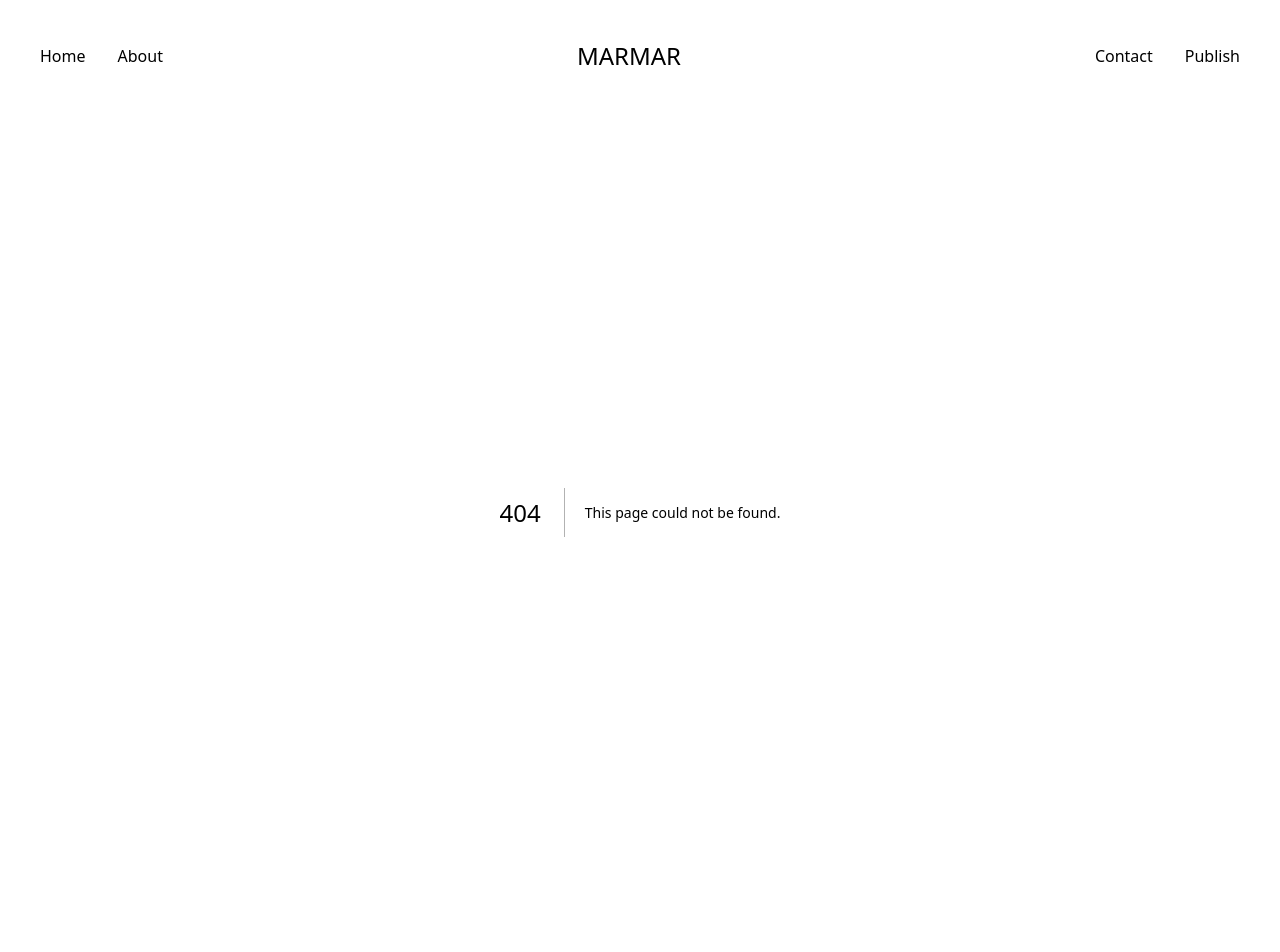
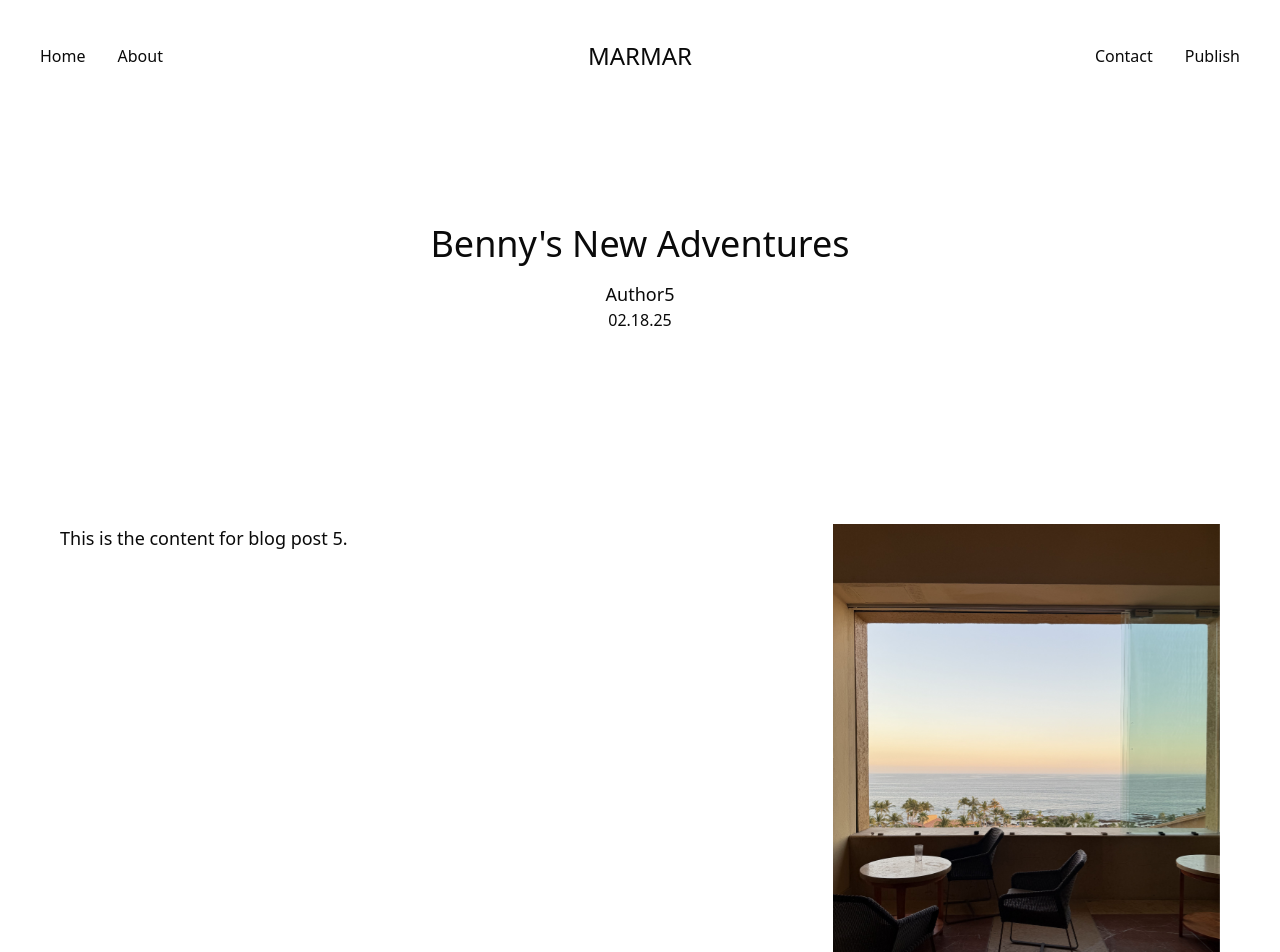
Before and after one commit to marianneliuu/blog, a Next.js app: page /blogs/bennys-new-adventures in a window 1280 px wide. Before the commit this address had no page. Shown: the top 952 px of the page. Before the commit the page ends 912 px from the top, so only its background shows below. Built offline with nearby package versions, Linux system fonts and the light colour scheme.

Commit message:
Created blog page

```diff
--- /dev/null
+++ b/src/app/blogs/[slug]/page.tsx
@@ -0,0 +1,43 @@
+import { blogData } from "@/blog-data";
+import Image from "next/image";
+
+interface BlogProps {
+  params: { slug: string };
+}
+
+function formatDate(date: Date) {
+  let mm = String(date.getMonth() + 1).padStart(2, "0"); // Months are 0-based
+  let dd = String(date.getDate()).padStart(2, "0");
+  let yy = String(date.getFullYear()).slice(-2);
+
+  return `${mm}.${dd}.${yy}`;
+}
+
+export default async function Blog(props: BlogProps) {
+  const { slug } = await props.params;
+
+  const selectedBlog = blogData.find((blog) => blog.slug === slug);
+
+  if (!selectedBlog) {
+    return <div>No blog found</div>;
+  }
+
+  return (
+    <div className="flex flex-col items-center mx-5 mt-28 mb-28">
+      <h1 className="text-4xl">{selectedBlog.title}</h1>
+      <h2 className="font-extralight text-lg mt-4">{selectedBlog.author}</h2>
+      <h2 className="font-extralight mb-40">{formatDate(selectedBlog.date)}</h2>
+      <div className="flex flex-row items-start mt-8 w-full">
+        <p className="flex-grow text-lg leading-relaxed whitespace-pre-line">{selectedBlog.content}</p>
+        <Image
+          src={selectedBlog.contentImageURL}
+          alt={selectedBlog.title}
+          width={0}
+          height={0}
+          sizes="100vw"
+          className="w-1/3 object-contain ml-20 mb-4 sticky top-14"
+        />
+      </div>
+    </div>
+  );
+}
--- a/src/app/page.tsx
+++ b/src/app/page.tsx
@@ -17,7 +17,13 @@ export default function Home() {
       <div className="bg-stone-100 min-h-10 mt-10"></div>
       <div className="flex flex-row flex-wrap">
         {blogData.map((blog) => (
-          <BlogCard key={blog.id} title={blog.title} description={blog.description} imageURL={blog.imageURL} />
+          <BlogCard
+            key={blog.id}
+            title={blog.title}
+            description={blog.description}
+            imageURL={blog.imageURL}
+            slug={blog.slug}
+          />
         ))}
       </div>
     </>
--- a/src/blog-data.ts
+++ b/src/blog-data.ts
@@ -1,32 +1,95 @@
 export const blogData = [
   {
     id: 1,
-    title: "Title1",
+    title: "My Amazing Time in SLO",
+    slug: "my-amazing-time-in-slo",
+    author: "Author1",
+    date: new Date(2025, 1, 22), // February 22, 2025
     description: "Description1",
+    content: `In a quiet town tucked between mountains and sea, there was a train station that held an old legend. Every child grew up hearing about the "Train That Never Stopped"—a ghostly locomotive that ran through the town at exactly midnight, never slowing, never picking up passengers.
+
+No one knew where it came from or where it was going. The older folks would shake their heads and say it was just an old tale, something to keep kids from wandering the tracks at night. But those who had seen it swore it was real.
+
+Elliot had always been curious about the legend. As a child, he had pressed his face against his bedroom window, staring at the tracks in the dark, hoping to catch a glimpse of the mysterious train. But he never saw anything—just the empty rails stretching into the distance.
+
+Years passed, and life took Elliot away from his small town. He moved to the city, built a career, and rarely thought of the stories from his childhood. But one night, after receiving news that his mother had fallen ill, he found himself on a train heading back home.
+
+It was a slow, quiet ride. The train weaved through the mountains, its windows reflecting the moonlight. Elliot sat alone in his compartment, lost in thought, watching the familiar countryside roll by.
+
+Then, at exactly midnight, the lights flickered.
+
+The train shuddered, as if something immense had passed by at incredible speed. Elliot pressed his forehead to the window, heart pounding. Through the darkness, he saw it—a silver locomotive racing alongside his train, its wheels gliding over the tracks without a sound.
+
+For a moment, he could see inside. The windows were filled with people—dressed in old-fashioned clothes, their faces blurred like an out-of-focus photograph. Some were reading newspapers from another century, others stared straight ahead, unblinking. At the very front of the train stood a conductor in a deep blue uniform, his cap pulled low over his face.
+
+Then, as quickly as it had appeared, the train was gone.
+
+Elliot sat back in his seat, his hands clammy. Had he imagined it? Was it just a trick of the night? He glanced around the compartment, but no one else seemed to have noticed.
+
+When he arrived at his hometown, he found the station just as he remembered it—small, quiet, and wrapped in mist. His mother’s house was only a short walk away, and he took his time, his mind still on what he had seen.
+
+The next morning, after visiting his mother at the hospital, he stopped by the local library. He had to know more.
+
+Digging through old newspapers, he found an article dated nearly a hundred years ago. It told the story of a tragic accident—how, on a stormy night, a train had lost control on the mountain tracks and derailed, killing everyone on board. The conductor, who had been new to the route, had tried to slow the train but failed. His name was listed at the bottom of the article.
+
+Elliot’s blood ran cold.
+
+It was the same name embroidered on the conductor’s uniform he had seen the night before.
+
+The legend was true. The train had never stopped—not then, not now. It was still running, forever bound to its midnight route, carrying lost souls to a destination unknown.
+
+And for the first time in his life, Elliot understood why the old folks warned children to stay away from the tracks at night.
+
+Because sometimes, the train took passengers.
+
+And it never let them go.
+
+`,
     imageURL: "/testimage.jpg",
+    contentImageURL: "/testimage.jpg",
   },
   {
     id: 2,
-    title: "Title2",
+    title: "My Worst Time in SLO",
+    slug: "my-worst-time-in-slo",
+    author: "Author2",
+    date: new Date(2025, 1, 21), // February 21, 2025
     description: "Description2",
+    content: "This is the content for blog post 2.",
     imageURL: "/testimage.jpg",
+    contentImageURL: "/testimage.jpg",
   },
   {
     id: 3,
-    title: "Title3",
+    title: "Ryan is the Best",
+    slug: "ryan-is-the-best",
+    author: "Author3",
+    date: new Date(2025, 1, 20), // February 20, 2025
     description: "Description3",
+    content: "This is the content for blog post 3.",
     imageURL: "/testimage.jpg",
+    contentImageURL: "/testimage.jpg",
   },
   {
     id: 4,
-    title: "Title4",
+    title: "Marmar is also the Best",
+    slug: "marmar-is-also-the-best",
+    author: "Author4",
+    date: new Date(2025, 1, 19), // February 19, 2025
     description: "Description4",
+    content: "This is the content for blog post 4.",
     imageURL: "/testimage.jpg",
+    contentImageURL: "/testimage.jpg",
   },
   {
     id: 5,
-    title: "Title5",
+    title: "Benny's New Adventures",
+    slug: "bennys-new-adventures",
+    author: "Author5",
+    date: new Date(2025, 1, 18), // February 18, 2025
     description: "Description5",
+    content: "This is the content for blog post 5.",
     imageURL: "/testimage.jpg",
+    contentImageURL: "/testimage.jpg",
   },
 ];
--- a/src/components/blog-card.tsx
+++ b/src/components/blog-card.tsx
@@ -6,6 +6,7 @@ interface BlogCardProps {
   title: string;
   description: string;
   imageURL: string;
+  slug: string;
 }
 
 export default function BlogCard(props: BlogCardProps) {
@@ -15,7 +16,7 @@ export default function BlogCard(props: BlogCardProps) {
       <h1 className="text-2xl mt-3">{props.title}</h1>
       <h2 className="text-sm font-extralight">{props.description}</h2>
       <div className="mt-4">
-        <Link href="/">
+        <Link href={`/blogs/${props.slug}`}>
           <div className="font-light flex flex-row items-center space-x-1">
             <p>Read More</p>
             <ChevronRight size={16} />
--- a/src/components/navbar.tsx
+++ b/src/components/navbar.tsx
@@ -3,14 +3,14 @@ import Link from "next/link";
 export default function Navbar() {
   return (
     <nav className="flex flex-row justify-between items-center p-10">
-      <div className="flex flex-row space-x-8">
+      <div className="flex flex-row space-x-8 flex-grow basis-0">
         <Link href="/">Home</Link>
         <Link href="/about">About</Link>
       </div>
       <Link href="/" className="text-2xl">
         MARMAR
       </Link>
-      <div className="flex flex-row space-x-8">
+      <div className="flex flex-row justify-end space-x-8 flex-grow basis-0">
         <Link href="/contact">Contact</Link>
         <Link href="/publish">Publish</Link>
       </div>
```
